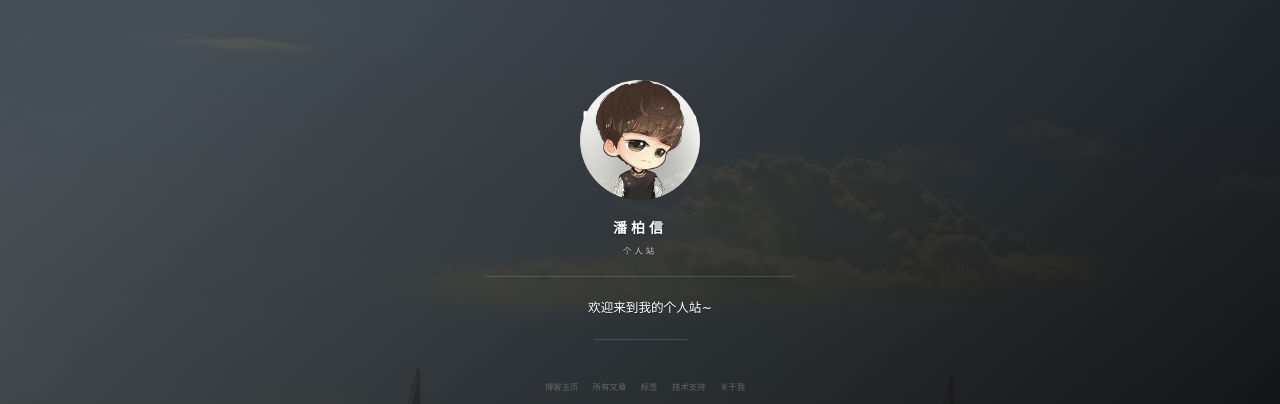
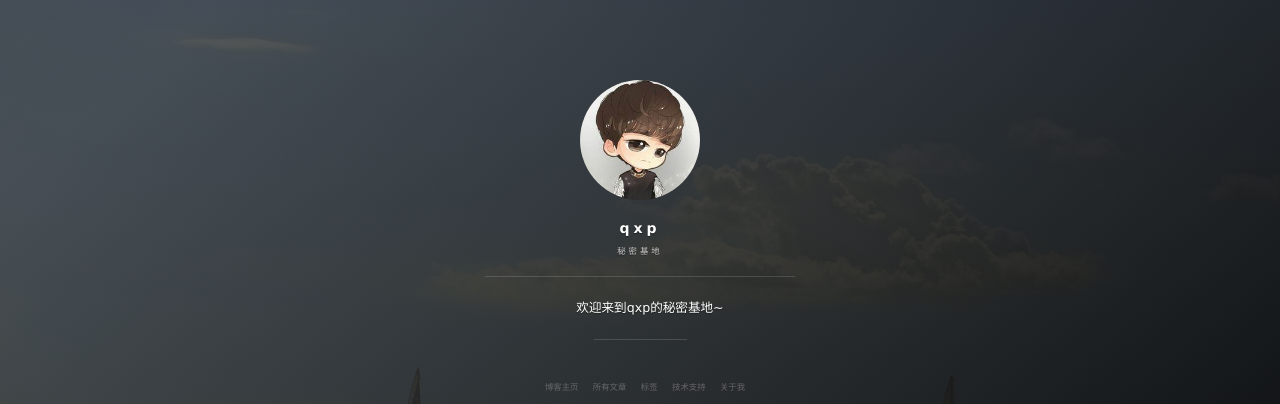
Before and after one commit to qiuxiaopeng2000/qiuxiaopeng2000.github.io, a Jekyll site: the page built from index.html, in a window 1280 px wide. Shown: the part 208-612 px from the top of the page. Built offline with Jekyll 4.4.1, drawn with Linux system fonts in a browser that asks for light colours; nearby versions of some CDN libraries; the list of posts is cut into pages by our own code; comment, search, counter and statistics services are not loaded; some of the changed text lies outside the part shown.

Commit message:
Update _config.yml

```diff
--- a/_config.yml
+++ b/_config.yml
@@ -1,12 +1,12 @@
 # Basic
-title: 潘柏信
-subtitle: 个人站
-description: 欢迎来到我的个人站~
+title: qxp
+subtitle: 秘密基地
+description: 欢迎来到qxp的秘密基地~
 # 头像里面的标题
-avatarTitle: leopardpan
+avatarTitle: QXP
 # 头像里面的描述
-avatarDesc: iOS / 机器学习
-url: "http://leopardpan.cn"
+avatarDesc: 后端 / 算法
+url: "http://qiuxiaopeng2000.github.io"
 
 # 博客是否自动生成目录，false为不生成
 enableToc: true
@@ -14,29 +14,29 @@ enableToc: true
 # Comment
 comment:
     # livere: MTAyMC81MDk5NC8yNzQ3Ng  # https://www.livere.com
-    disqus: leopard
+    disqus: qxp
     # uyan: 2143225  # 有言id,登录有言官网申请
 
 # Social
 social:
     weibo: 5366874726
-    github: leopardpan
+    github: qiuxiaopeng2000
     # zhihu: panpanleopard
     # juejin: xxx
     jianshu: 2ada30d8d0f7
     # twitter:
-    mail: leopardpan@icloud.com
+    mail: qiuxiaopeng@mail.ustc.edu.cn
 
 
 # 百度统计
 # 使用博客模板请去掉或者更换 id
 baidu:
-    id: 8ba1c6be0953b6f9c2ba38e57f615421
+    # id: 8ba1c6be0953b6f9c2ba38e57f615421
 
 # Google Analytics
 # 使用博客模板请去掉或者更换 id
 ga:
-    id: UA-84134159-3
+    # id: UA-84134159-3
     host: auto
 
 
```
